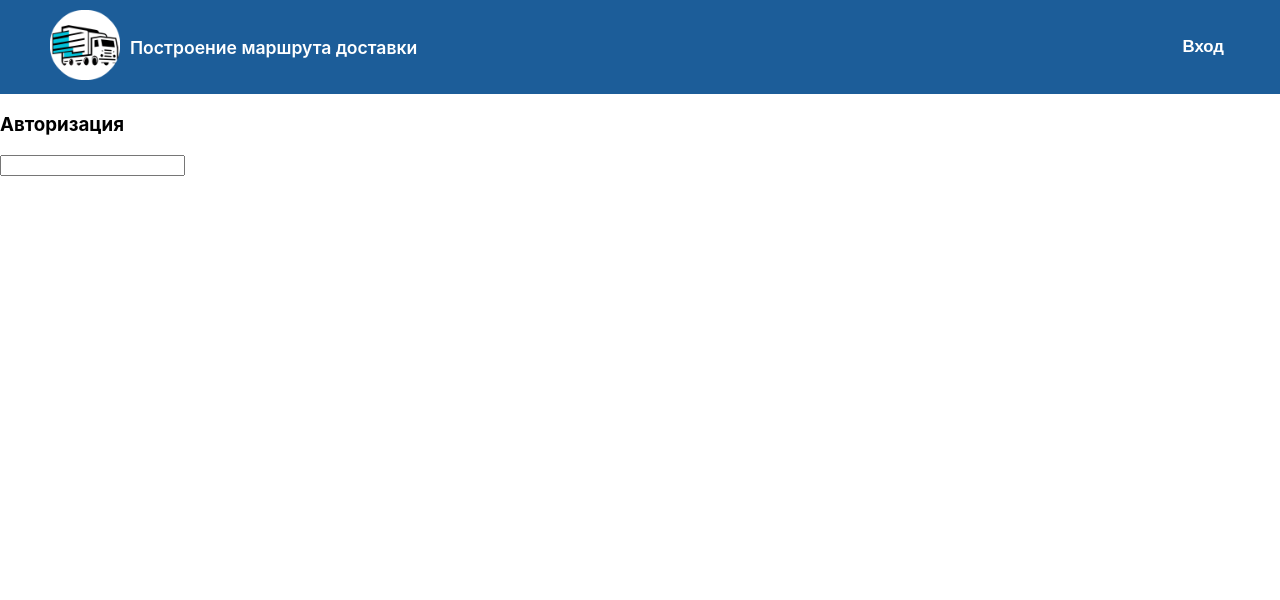
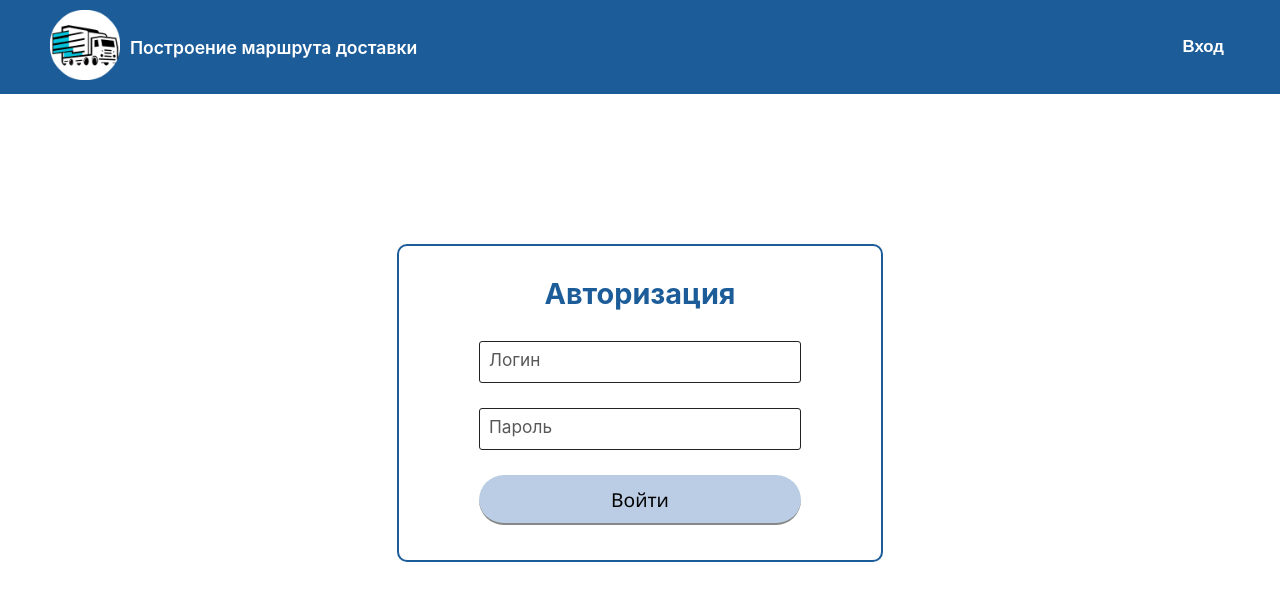
Before and after one commit to maralienet/diploma-client, a React (Create React App) app: page /authorization in a window 1280 px wide. Shown: the top 600 px of the page. Built offline with nearby package versions, Linux system fonts and the light colour scheme; no server answers.

Commit message:
git commit

```diff
--- a/getCities.js
+++ b/getCities.js
@@ -28,7 +28,7 @@ function getAllDataCit() {
       }, 1500);
     });
   }
-  return getNextPage(`https://wft-geo-db.p.rapidapi.com/v1/geo/cities?types=CITY&countryIds=Q184&minPopulation=5000&languageCode=ru`);
+  return getNextPage(`https://wft-geo-db.p.rapidapi.com/v1/geo/cities?types=CITY&countryIds=Q184&minPopulation=6000&languageCode=ru`);
   // return getNextPage(`https://wft-geo-db.p.rapidapi.com/v1/geo/cities?types=CITY&countryIds=Q184&languageCode=ru`);
 }
 
--- a/package.json
+++ b/package.json
@@ -9,6 +9,7 @@
     "@testing-library/react": "^13.4.0",
     "@testing-library/user-event": "^13.5.0",
     "axios": "^1.6.8",
+    "js-cookie": "^3.0.5",
     "react": "^18.2.0",
     "react-dom": "^18.2.0",
     "react-redux": "^9.1.0",
--- a/src/App.js
+++ b/src/App.js
@@ -5,6 +5,7 @@ import './index.scss';
 import Header from './Components/Header';
 import Main from './Pages/Main';
 import Authorization from './Pages/Authorization';
+import Me from './Pages/Me';
 
 
 function App() {
@@ -16,6 +17,7 @@ function App() {
       <Routes>
         <Route exact path='/' element={<Main />} />
         <Route exact path='/authorization' element={<Authorization />} />
+        <Route exact path='/me' element={<Me />} />
       </Routes>
     </Router>
   );
--- a/src/Components/Header.jsx
+++ b/src/Components/Header.jsx
@@ -1,8 +1,11 @@
 import React from "react";
+import useCookie from '../Components/useCookie'
 
 import logo from '../pics/logo.png';
 
 function Header() {
+    const id = useCookie('userid');
+
     return (
         <div>
             <a className="left" href="/">
@@ -13,11 +16,20 @@ function Header() {
                     <span>Построение маршрута доставки</span>
                 </div>
             </a>
-            <a className="right" href="/authorization">
-                <div className="auth">
-                    <button>Вход</button>
-                </div>
-            </a>
+            {
+                !id ?
+                    <a className="right" href="/authorization">
+                        <div className="auth">
+                            <button>Вход</button>
+                        </div>
+                    </a>
+                    :
+                    <a className="right" href="/me">
+                        <div className="auth">
+                            <button>Личный кабиинет</button>
+                        </div>
+                    </a>
+            }
         </div>
     );
 }
--- /dev/null
+++ b/src/Components/useCookie.jsx
@@ -0,0 +1,19 @@
+import Cookies from 'js-cookie';
+import { useState, useEffect } from 'react';
+
+export default function useCookie(cookieName) {
+    const [cookie, setCookie] = useState(Cookies.get(cookieName));
+
+    useEffect(() => {
+        function handleCookieChange() {
+            setCookie(Cookies.get(cookieName));
+        }
+
+        window.addEventListener('cookiechange', handleCookieChange);
+        return () => {
+            window.removeEventListener('cookiechange', handleCookieChange);
+        };
+    }, [cookieName]);
+
+    return cookie;
+}
--- a/src/Pages/Authorization.jsx
+++ b/src/Pages/Authorization.jsx
@@ -1,16 +1,63 @@
-import React from "react";
+import React, { useEffect, useState } from "react";
+import { useNavigate } from 'react-router-dom';
+import axios from "axios";
 
 function Authorization() {
+    let navigate = useNavigate();
+    const [login, setLogin] = useState('');
+    const [pass, setPass] = useState('');
+    const [usersList, setUserList] = useState([]);
+    const [loginError, setLoginError] = useState('');
+    const [passError, setPassError] = useState('');
+
+    useEffect(() => {
+        axios.get("http://localhost:3001/users").then((res) => {
+            setUserList(res.data)
+        });
+    }, []);
+
+    function handleSubmimt(e) {
+        e.preventDefault();
+        let user = usersList.filter(user => user.login === login);
+        if (user) {
+            user = user[0];
+            if (user.password === pass) {
+                let date = new Date();
+                date.setTime(date.getTime() + (3 * 60 * 60 * 1000));
+                let expires = "; expires=" + date.toUTCString();
+                document.cookie = "userid=" + user.id + expires + "; path=/";
+                navigate(`/me`);
+            }
+            else setPassError('Пароль не верный');
+        }
+        else setLoginError('Логин не верный');
+    }
+
     return (
-        <div className="auth">
-            <div className="authForm">
-                <h3>Авторизация</h3>
-                <form>
-
-                    <input type=""/>
-                </form>
+        <main>
+            <div className="auth">
+                <div className="authForm">
+                    <h2>Авторизация</h2>
+                    <form onSubmit={(e) => handleSubmimt(e)}>
+                        <div className="inputDiv">
+                            <label>
+                                <input type="text" placeholder="Логин" minLength={2} maxLength={20} onChange={(e) => setLogin(e.target.value)} />
+                                <span>Логин</span>
+                            </label>
+                        </div>
+                        <div className="inputDiv">
+                            <label>
+                                <input type="password" placeholder="Пароль" maxLength={8} onChange={(e) => setPass(e.target.value)} />
+                                <span>Пароль</span>
+                            </label>
+                        </div>
+                        <div className="submit">
+                            <button type="submit">Войти</button>
+                        </div>
+                    </form>
+                </div>
             </div>
-        </div>
+        </main>
     );
 }
 
--- /dev/null
+++ b/src/Pages/Me.jsx
@@ -0,0 +1,39 @@
+import React, { useState, useEffect } from "react";
+import axios from 'axios';
+import useCookie from '../Components/useCookie'
+
+function Me() {
+    const id = useCookie('userid');
+    const [user, setUser] = useState(null);
+    const [selectedMngmnt, setSelectedMngmnt] = useState(null);
+    useEffect(() => {
+        axios.get(`http://localhost:3001/users?id=${id}`).then((res) => {
+            setUser(res.data[0])
+        });
+    }, []);
+    return (
+        <div className="me">
+            <div className="header">
+                <h2>Управление</h2>
+            </div>
+            <aside>
+                <div className="manageMenu">
+                    <div className="menuItem" onClick={() => setSelectedMngmnt('cars')}>
+                        Справочник автомобилей
+                    </div>
+                    <div className="menuItem" onClick={() => setSelectedMngmnt('cities')}>
+                        Справочник населённый пунктов
+                    </div>
+                    <div className="menuItem" onClick={() => setSelectedMngmnt('')}>
+                        оао
+                    </div>
+                </div>
+            </aside>
+            <main>
+
+            </main>
+        </div>
+    );
+}
+
+export default Me;
--- a/src/index.scss
+++ b/src/index.scss
@@ -31,6 +31,12 @@ $powder-blue: #bbcde5ff;
   }
 }
 
+@mixin centeredFlex {
+  display: flex;
+  justify-content: center;
+  align-items: center;
+}
+
 body {
   margin: 0;
   font-family: -apple-system, BlinkMacSystemFont, 'Segoe UI', sans-serif;
@@ -41,14 +47,13 @@ body {
 header {
   &>div {
     background-color: $lapis-lazuli;
-    display: flex;
-    align-items: center;
+    @include centeredFlex;
     justify-content: space-between;
     padding: 0 50px;
 
     .left {
-      display: flex;
-      align-items: center;
+      @include centeredFlex;
+      justify-content: flex-start;
       text-decoration: none;
 
       .logo {
@@ -108,10 +113,8 @@ header {
   top: 50%;
   left: 50%;
   transform: translate(-50%, -50%);
-  display: flex;
+  @include centeredFlex;
   flex-direction: column;
-  justify-content: center;
-  align-items: center;
   width: 300px !important;
   padding: 20px 10px;
   border: 2px solid $powder-blue;
@@ -309,5 +312,131 @@ header {
       }
     }
   }
+}
 
+.auth {
+  @include centeredFlex;
+
+  .authForm {
+    margin: 150px 0;
+    border: 2px solid $lapis-lazuli;
+    border-radius: 10px;
+    @include centeredFlex;
+    flex-direction: column;
+    padding: 30px 80px 35px;
+
+    h2 {
+      color: $lapis-lazuli;
+      margin: 0 0 10px;
+      font-size: 1.8em;
+    }
+
+    form {
+      margin-top: 20px;
+
+      .inputDiv {
+        display: flex;
+        flex-direction: column;
+        margin: 0 0 25px;
+
+        input {
+          height: 30px;
+          line-height: 30px;
+          width: 300px;
+          padding: 5px 10px;
+          border-radius: 3px;
+          border: 1px solid $eerie-black;
+          font-size: 1.08em;
+
+          &:focus {
+            border: 1px solid $eerie-black;
+            outline: none;
+          }
+
+          &::placeholder {
+            color: #fff;
+          }
+        }
+
+        label {
+          span {
+            background-color: white;
+            color: rgb(88, 88, 88);
+            padding: 0 5px;
+            font-size: 1em;
+            position: absolute;
+            display: block;
+            z-index: 100;
+            margin-top: -34px;
+            margin-left: 5px;
+            transition: all 0.2s ease-in-out;
+            font-size: 1.08em;
+          }
+
+          &:has(input:focus) {
+            span {
+              color: #1c5d99ff;
+              margin-top: -55.2px;
+              font-size: 1.02em;
+            }
+          }
+
+          &:has(input:not(:placeholder-shown)) {
+            span {
+              color: #1c5d99ff;
+              margin-top: -55.2px;
+              font-size: 1.02em;
+            }
+          }
+        }
+      }
+
+      .submit {
+        button {
+          @include simpleBtn;
+          font-size: 1.2em;
+          font-weight: 400;
+        }
+      }
+    }
+  }
 }
+
+.me {
+  padding: 20px 50px;
+
+  aside {
+    width: 23%;
+  }
+
+  main {
+    width: 75%;
+  }
+
+  .header{
+    h2{
+      margin: 10px 0 25px;
+    }
+  }
+
+  .manageMenu {
+    border: 2px solid $powder-blue;
+    border-radius: 15px;
+    font-weight: 500;
+    font-size: 1.1em;
+
+    .menuItem {
+      cursor: pointer;
+      transition: color 0.2s;
+      padding: 25px 0 25px 15px;
+
+      &:not(:last-child) {
+        border-bottom: 2px solid $powder-blue;
+      }
+
+      &:hover{
+        color: $lapis-lazuli;
+      }
+    }
+  }
+}
```
Also changed, not shown: 1 other file (tests, documents, lock files or other folders).
